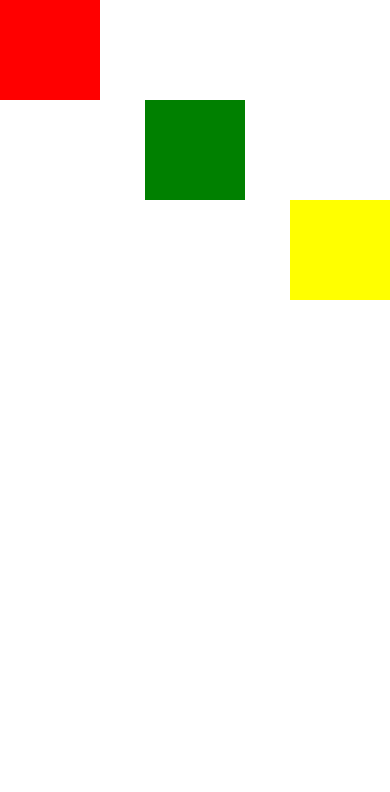
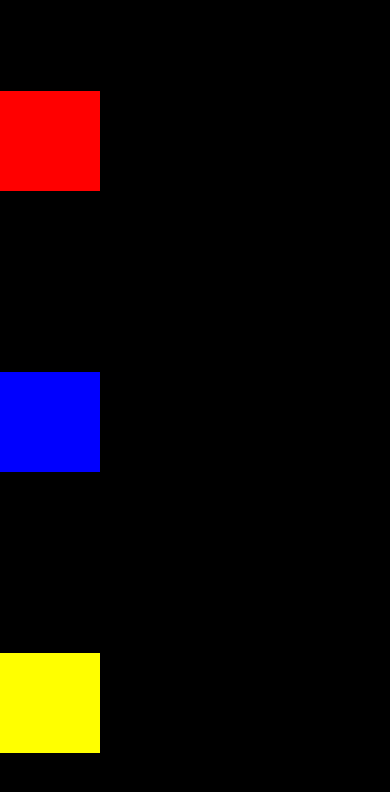
Before and after one commit to Hirusha2000/AMD-Advanced_MobileApplication_Development, a React Native app: screen / in a window 390 px wide. Shown: the top 792 px of the page. Built offline with nearby package versions, Linux system fonts and the light colour scheme.

Commit message:
positions

```diff
--- a/App.tsx
+++ b/App.tsx
@@ -14,6 +14,9 @@ function App(): React.JSX.Element {
 return (
 
 <View style={{backgroundColor:'white',flex:1}}>
+
+<View style={{flex:1,backgroundColor:'black',justifyContent:'space-around'}}>
+
 <View style={{width:100,height:100,backgroundColor:'red',
 alignSelf:'flex-start'
 
@@ -22,20 +25,29 @@ alignSelf:'flex-start'
 
 </View>
 
-<View style={{width:100,height:100,backgroundColor:'green',
-alignSelf:'center'
+
+<View style={{width:100,height:100,backgroundColor:'blue',
+alignSelf:'flex-start'
 
 
 }}>
 
 </View>
+
 <View style={{width:100,height:100,backgroundColor:'yellow',
-alignSelf:'flex-end'
+alignSelf:'flex-start'
 
 
 }}>
 
 </View>
+
+
+
+</View>
+
+
+
 </View>
 
   );
```
